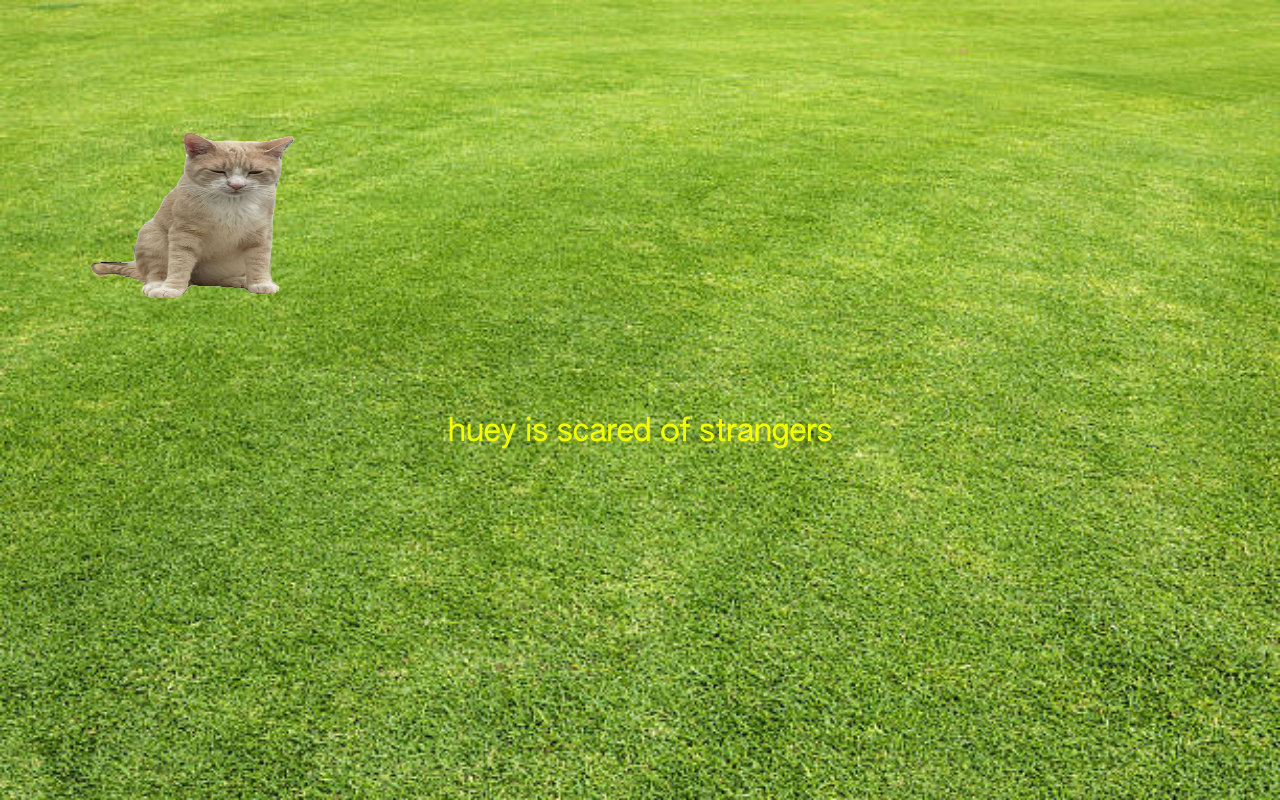
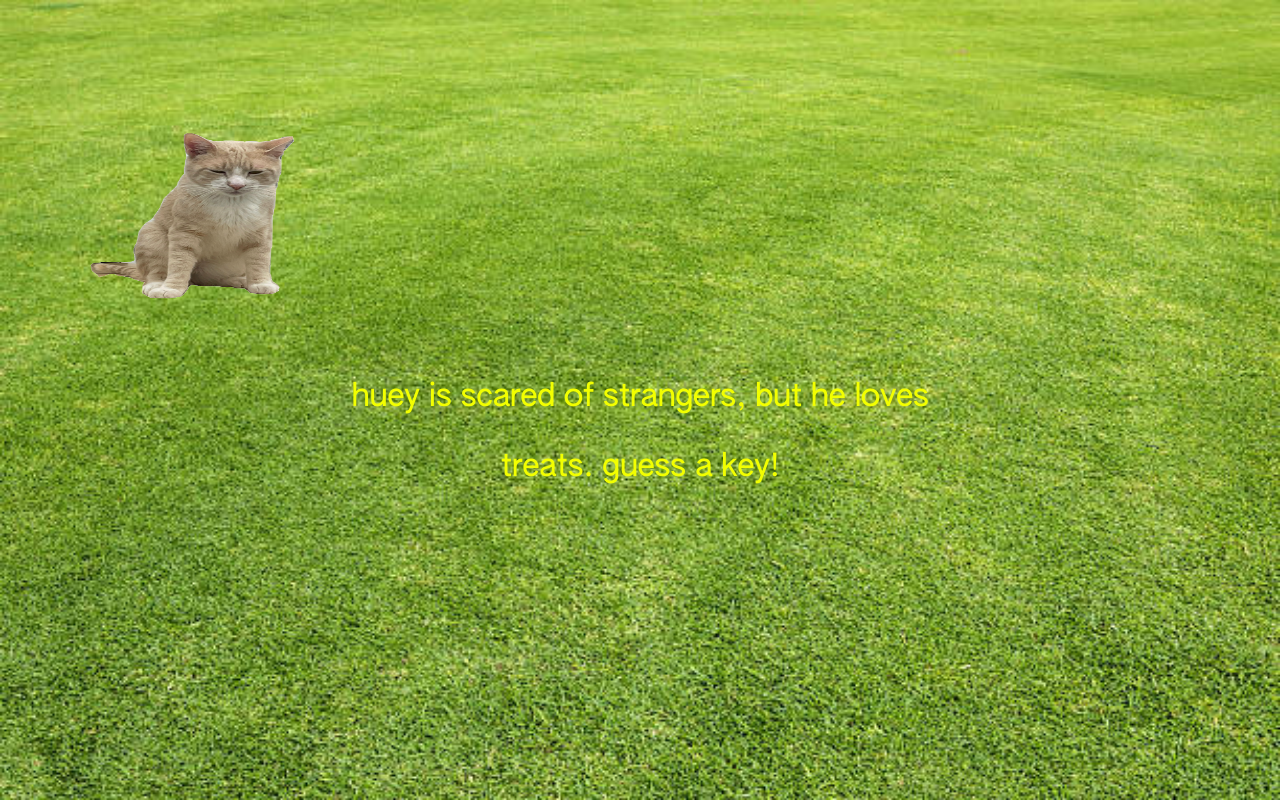
Before and after one commit to wutongwutong00/nextLevelCode, a plain HTML site: page ShowOff/huey.html in a window 1280 px wide. Drawn offline with Linux system fonts and the light colour scheme.

Commit message:
huey huey final final

```diff
--- a/ShowOff/huey.html
+++ b/ShowOff/huey.html
@@ -12,7 +12,7 @@
 
 <body>
         <img src="./images/grass.jpg" class="grass" id="grass">
-        <p class="text" id="text">huey is scared of strangers</p>
+        <p class="text" id="text">huey is scared of strangers, but he loves treats. guess a key!</p>
     <div>
         <img src="./images/huey1.png" style="width: 400px; height: 400px;" class="hide hueyShow" id="hueyHide">
         <img src="./images/huey2.png" style="width: 400px; height: 400px;" class="hide"id="hueyHappy">
```
